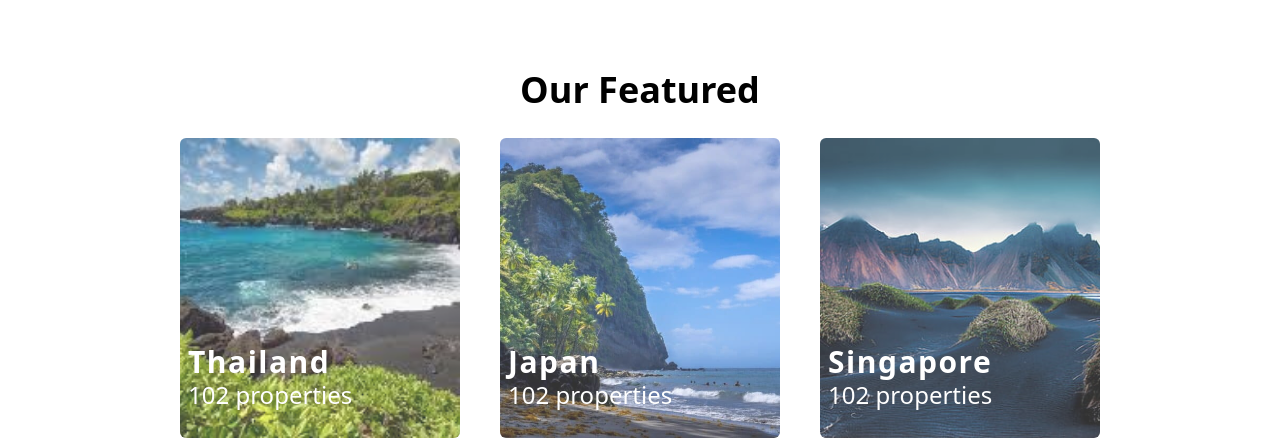
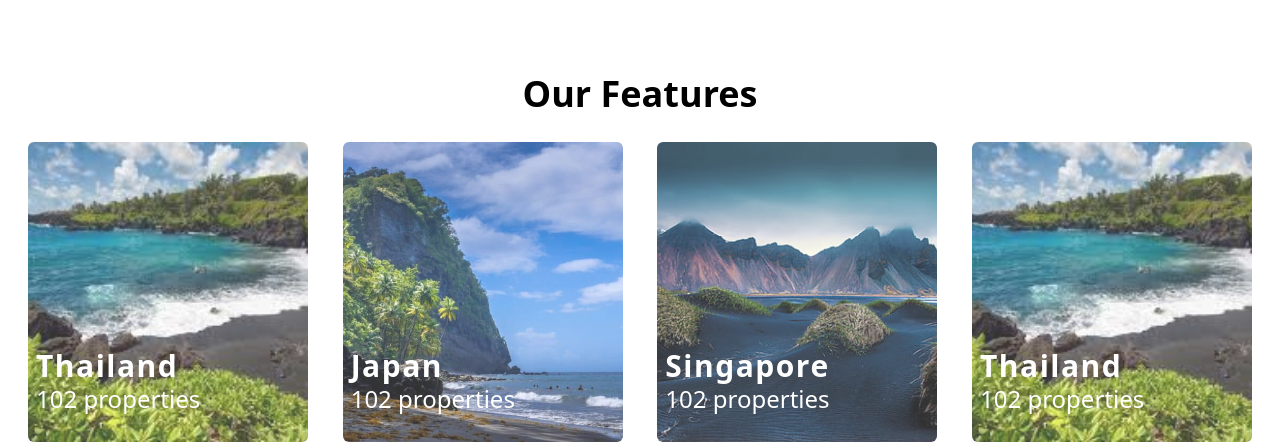
Before and after one commit to farzanapomy/Travella-app, a React (Vite) app in the folder app/: page / in a window 1280 px wide. Shown: the part 704-1151 px from the top of the page. Built offline with nearby package versions, Linux system fonts and the light colour scheme.

Commit message:
fix-search

```diff
--- /dev/null
+++ b/app/src/pages/Components/BrowseHotel/BrowseHotel.jsx
@@ -0,0 +1,9 @@
+const BrowseHotel = () => {
+  return (
+    <div>
+      <h1 className="font-bold text-4xl  text-center mb-7">Browse by type </h1>
+    </div>
+  );
+};
+
+export default BrowseHotel;
--- a/app/src/pages/Components/Featured/Featured.jsx
+++ b/app/src/pages/Components/Featured/Featured.jsx
@@ -3,9 +3,9 @@ import feature2 from '../../../assets/feature2.jpeg';
 import feature3 from '../../../assets/feature3.jpg';
 const Featured = () => {
   return (
-    <div className="mt-60 2xsm:mt-20 xsm:mt-40 ssm:mt-9 -z-1">
-      <h1 className="font-bold text-4xl  text-center mb-7">Our Featured </h1>
-      <div className="flex flex-wrap lg:flex-nowrap justify-center items-center gap-10 w-full mx-auto    -z-1 ">
+    <div className="mt-60 2xsm:mt-20 xsm:mt-40 ssm:mt-9 sm:mt-10 -z-1 w-full">
+      <h1 className="font-bold text-4xl  text-center mb-7">Our Features </h1>
+      <div className="flex flex-wrap lg:flex-nowrap justify-center lg:justify-between items-center gap-5 w-full mx-auto    -z-1 ">
         <div className="relative   ">
           <div className=" bg-gradient-to-r from-indigo-500">
             <img
@@ -45,6 +45,19 @@ const Featured = () => {
             <h2 className="text-title-md">102 properties</h2>
           </div>
         </div>
+        <div className="relative   ">
+          <div className=" bg-gradient-to-r from-indigo-500">
+            <img
+              src={feature1}
+              alt=""
+              className="rounded-md h-75 w-70 object-cover opacity-80"
+            />
+          </div>
+          <div className="text-white  absolute bottom-5 p-2">
+            <h1 className="font-bold tracking-wider	 text-3xl">Thailand</h1>
+            <h2 className="text-title-md">102 properties</h2>
+          </div>
+        </div>
       </div>
     </div>
   );
```
